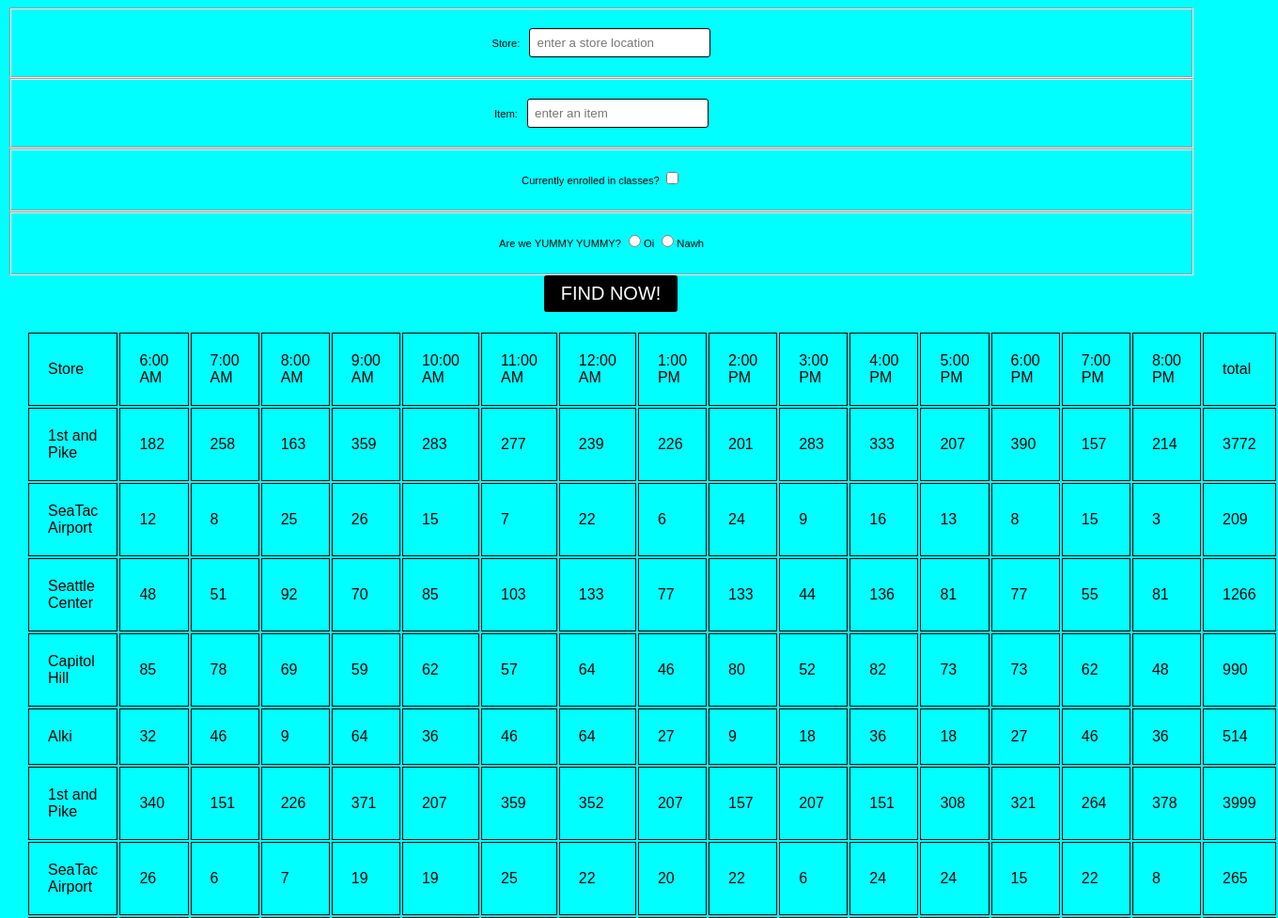
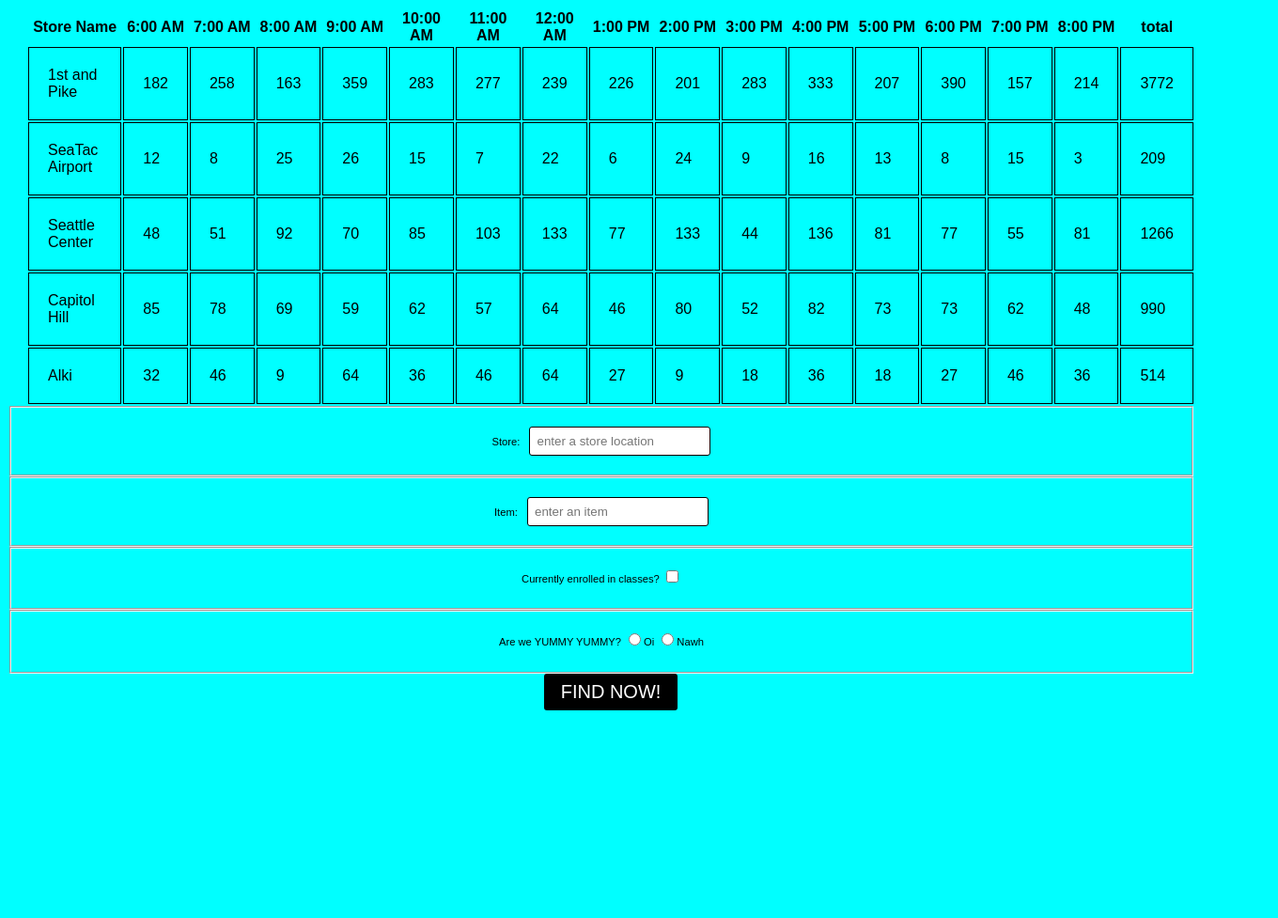
Before and after one commit to alexlam1/cookie-stand, a plain HTML site: page sales.html in a window 1280 px wide. Shown: the top 977 px of the page at 94% size, 1360 px wide, since content can reach past the window. After the commit the page ends 800 px from the top, so only its background shows below. Drawn offline with Linux system fonts and the light colour scheme.

Commit message:
constructor w js header

```diff
--- a/app.js
+++ b/app.js
@@ -1,11 +1,8 @@
 'use strict';
 
-var form = document.getElementById('sample_form');
-var table = document.getElementById('student_table');
-
-var data = [];
-
-
+//var form = document.getElementById('sample_form');
+//var data = [];
+var hourArray = ['Store Name', '6:00 AM', '7:00 AM', '8:00 AM', '9:00 AM', '10:00 AM', '11:00 AM', '12:00 AM', '1:00 PM', '2:00 PM', '3:00 PM', '4:00 PM', '5:00 PM', '6:00 PM', '7:00 PM', '8:00 PM', 'total'];
 
 function Store(storeName, minCust, maxCust, avgCookieSale){
   this.storeName = storeName;
@@ -13,32 +10,8 @@
   this.maxCust = maxCust;
   this.avgCookieSale = avgCookieSale;
   this.hourly = [];
+  this.total = 0;
 }
-
-function formData(event) {
-  event.preventDefault();
-
-  var first = event.target.first.value;
-  var last = event.target.last.value;
-  var enrolled = event.target.enrolled.checked;
-  var future_classes = event.target.future_classes.value;
-
-  data.push(new Student(first, last, enrolled, future_classes));
-  createTable();
-  form.reset();
-}
-//  var hourArray = [6:00 AM, 7:00 AM, 8:00 AM, 9:00 AM, 10:00 AM, 11:00 AM, 12:00 AM, 1:00 PM, 2:00 PM, 3:00 PM, 4:00 PM, 5:00 PM, 6:00 PM, 7:00 PM, 8:00 PM]
-//
-// function = storeHeader(hourArray) {
-//
-//   var new_row = document.createElement('tr');
-//   new_row.innerHTML = data.join('');
-//   storeHeader.appendChild(hourArray);
-
-
-//  data.push('<td>' + total + '</td>');
-
-//}
 
 Store.prototype.cookiePerHour = function () {
   var people = Math.floor(Math.random() * (this.maxCust - this.minCust)) + this.minCust;
@@ -46,28 +19,12 @@
 };
 
 Store.prototype.hourlySales = function() {
-  var total = 0;
   for (var i = 0; i < 15; i++) {
     var cookiehour = Math.floor(this.cookiePerHour());
     this.hourly.push(cookiehour);
-    total = total + cookiehour;
-    console.log('thishour:',total);
+    this.total = this.total + cookiehour;
+    console.log('thishour:',this.total);
   }
-  this.render(total);
-};
-
-Store.prototype.render = function(total) {
-  var table = document.getElementById('shell');
-  var data = ['<td>' + this.storeName + '</td>' ];
-
-  for (var i = 0; i < this.hourly.length; i++) {
-    data.push('<td>' + this.hourly[i] + '</td>');
-  }
-  data.push('<td>' + total + '</td>');
-
-  var new_row = document.createElement('tr');
-  new_row.innerHTML = data.join('');
-  table.appendChild(new_row);
 };
 
 var firstAndPike = new Store('1st and Pike', 23, 65, 6.3);
@@ -76,8 +33,61 @@
 var capitolHill = new Store('Capitol Hill', 20, 38, 2.3);
 var Alki = new Store('Alki', 2, 16, 4.6);
 
+// function storeHeader() {
+//   var headerOne = document.getElementById('header')
+//   for (var i = 0; i < hourArray.length; i++) {
+//     var hoursData = ['<td>' + hourArray[i] + '</td>' ];
+//     headerOne.appendChild(hoursData);
+//   }
+// }
+
+// storeHeader();
+var tr = document.createElement('tr');
+document.getElementById('shell').appendChild(tr);
+for (var i = 0; i < hourArray.length; i++) {
+  var th = document.createElement('th');
+  th.innerHTML = hourArray[i];
+  tr.appendChild(th);
+}
+
+Store.prototype.render = function() {
+  var table = document.getElementById('shell');
+  var data = ['<td>' + this.storeName + '</td>'];
+  //
+
+  for (var j = 0; j < this.hourly.length; j++) {
+    data.push('<td>' + this.hourly[j] + '</td>');
+  }
+  data.push('<td>' + this.total + '</td>');
+
+  var new_row = document.createElement('tr');
+  new_row.innerHTML = data.join('');
+  table.appendChild(new_row);
+};
+
+// function formData(event) {
+//   event.preventDefault();
+//
+//   var first = event.target.first.value;
+//   var last = event.target.last.value;
+//   var enrolled = event.target.enrolled.checked;
+//   var future_classes = event.target.future_classes.value;
+//
+//   data.push(new Student(first, last, enrolled, future_classes));
+//   createTable();
+//   form.reset();
+// // }
+
+
+
 firstAndPike.hourlySales();
 seaTacAirport.hourlySales();
 seattleCenter.hourlySales();
 capitolHill.hourlySales();
 Alki.hourlySales();
+
+firstAndPike.render();
+seaTacAirport.render();
+seattleCenter.render();
+capitolHill.render();
+Alki.render();
--- a/sales.html
+++ b/sales.html
@@ -1,30 +1,14 @@
 <html>
-<table>
 
-  <thead id="header">
-    <td>Store</td>
-    <td>6:00 AM</td>
-    <td>7:00 AM</td>
-    <td>8:00 AM</td>
-    <td>9:00 AM</td>
-    <td>10:00 AM</td>
-    <td>11:00 AM</td>
-    <td>12:00 AM</td>
-    <td>1:00 PM</td>
-    <td>2:00 PM</td>
-    <td>3:00 PM</td>
-    <td>4:00 PM</td>
-    <td>5:00 PM</td>
-    <td>6:00 PM</td>
-    <td>7:00 PM</td>
-    <td>8:00 PM</td>
-    <td>total</td>
-  </thead>
-  <tbody id="shell">
+    <head><link rel="stylesheet" type="text/css" href="style.css"></head>
 
-<head><link rel="stylesheet" type="text/css" href="style.css"></head>
+<body>
+  <table>
 
-<body>  <form id="sample_form">
+    <tbody id="shell">
+    </tbody>
+  </table>
+  <form id="sample_form">
 
      <fieldset>
        <label for="first">Store:</label>
@@ -50,21 +34,7 @@
      <button id="submit-btn" type="submit">FIND NOW!</button>
    </form>
 
-   <section id="students">
-     <table>
-       <thead>
-         <td>First Name</td>
-         <td>Last Name</td>
-         <td>Enrolled</td>
-         <td>Interested in future classes?</td>
-       </thead>
-       <tbody id="student_table">
-         <!-- student table data goes here -->
-       </tbody>
-     </table>
    </section>
-   <script src="app.js"></script></body>
-<script src="app.js"></script>
-</tbody>
-
+   <script src="app.js"></script>
+ </body>
 </html>
```
